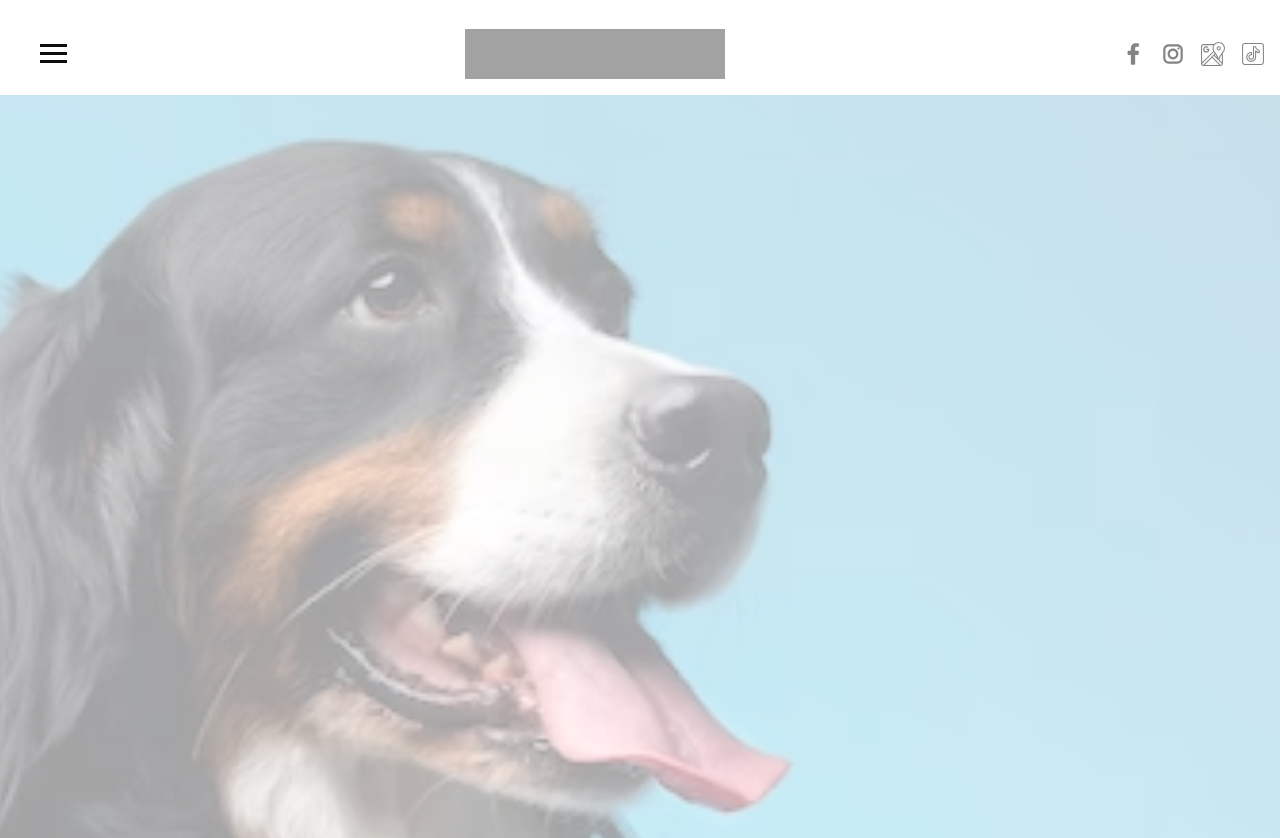
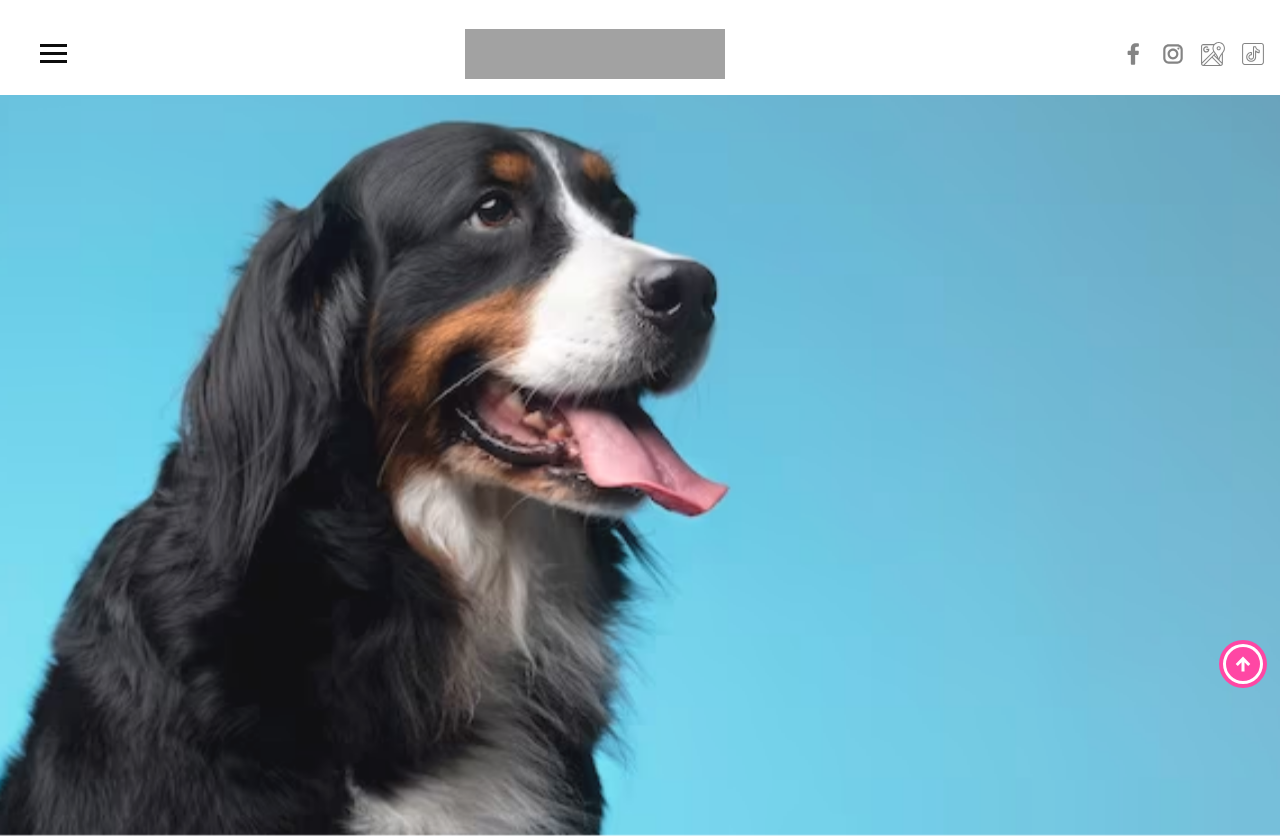
Before and after one commit to Samessprog/ZuzuGroomer, a React (Vite) app: page / in a window 1280 px wide. Shown: the top 838 px of the page. Built offline with nearby package versions, Linux system fonts and the light colour scheme; grey boxes are pictures that could not be loaded.

Commit message:
arrowUp page

```diff
--- a/Style/SCSS/_mainPage.scss
+++ b/Style/SCSS/_mainPage.scss
@@ -1,12 +1,32 @@
 @import "./\ variables";
 
-.slider-holder {
-    width: 100%;
-    height: 1200px;
-    margin: 0 auto;
+.main-container {
+    .slider-holder {
+        height: 1200px;
+        margin: 0 auto;
+    }
+
+    .arrow-up-holder {
+        background-color: $pinkSecond;
+        fill: $whiteMain;
+        right: 1%;
+        top: 80%;
+        cursor: pointer;
+        transition: all .2s ease-out;
+
+        &:hover {
+            transform: translateY(-10px);
+
+        }
+    }
 
 }
-.KK{
 
-    height: 1000px;
+@media (max-width: 700px) {
+    .main-container {
+        .slider-holder {
+            height: 500px;
+        }
+    }
+
 }
--- a/Style/SCSS/_sliderMainPage.scss
+++ b/Style/SCSS/_sliderMainPage.scss
@@ -1,15 +1,7 @@
 .slider {
-    width: 100%;
-    height: 100%;
-    overflow: hidden;
-    position: relative;
 
     .img-slider {
         object-fit: cover;
-        width: 100%;
-        height: 100%;
-        display: block;
-        opacity: 0%;
     }
 
     .animate {
@@ -17,7 +9,6 @@
     }
 
     .shade-holder {
-        position: sticky;
         bottom: -7%;
         z-index: 10;
         transform: rotateX(180deg) scaleY(.3);
@@ -26,7 +17,6 @@
             fill: rgb(255, 255, 255);
         }
     }
-
 }
 
 @keyframes imgZoom {
--- a/index.html
+++ b/index.html
@@ -1,5 +1,5 @@
 <!doctype html>
-<html lang="en">
+<html lang="en" class="scroll-smooth">
   <head>
     <meta charset="UTF-8" />
     <link rel="icon" type="image/svg+xml" href="/vite.svg" />
--- a/src/components/MainSlider.tsx
+++ b/src/components/MainSlider.tsx
@@ -4,6 +4,7 @@ import p2 from "../assets/isolated-happy-smiling-dog-white-background-portrait-3
 import p3 from "../assets/puppy-2785074_640.jpg";
 
 const MainSlider: React.FC = () => {
+
   const groomingSalonImg = [p1, p2, p3];
   const [imageIndex, setImageIndex] = useState<number>(0);
   const imgSliderRef = useRef<HTMLImageElement>(null);
@@ -27,14 +28,16 @@ const MainSlider: React.FC = () => {
   }, [imageIndex]);
 
   return (
-    <section className="slider">
-      <img
-        ref={imgSliderRef}
-        src={groomingSalonImg[imageIndex]}
-        alt="img err"
-        className="img-slider"
-      />
-      <div className="shade-holder">
+    <div className="slider w-full h-full overflow-hidden relative ">
+      <figure>
+        <img
+          ref={imgSliderRef}
+          src={groomingSalonImg[imageIndex]}
+          alt="img err"
+          className="img-slider block w-full h-full opacity-0 "
+        />
+      </figure>
+      <div className="shade-holder sticky ">
         <div
           className="elementor-shape elementor-shape-bottom "
           data-negative="false"
@@ -61,7 +64,7 @@ const MainSlider: React.FC = () => {
           </svg>
         </div>
       </div>
-    </section>
+    </div>
   );
 };
 
--- a/src/components/Navbar.tsx
+++ b/src/components/Navbar.tsx
@@ -4,7 +4,7 @@ const Navbar: React.FC = () => {
   const [isMenuOpen, setIsMenuOpen] = useState<boolean>(false);
 
   return (
-    <nav className="navbar flex justify-center sticky top-0">
+    <nav className="navbar flex justify-center sticky top-0" >
       <div className="flex navbar-holder w-full items-center ">
         {/*Hamburger*/}
         <div
--- a/src/output.css
+++ b/src/output.css
@@ -544,6 +544,14 @@ video {
   --tw-backdrop-sepia:  ;
 }
 
+.fixed {
+  position: fixed;
+}
+
+.relative {
+  position: relative;
+}
+
 .sticky {
   position: sticky;
 }
@@ -564,8 +572,16 @@ video {
   margin-top: 2.75rem;
 }
 
+.block {
+  display: block;
+}
+
 .flex {
   display: flex;
+}
+
+.h-full {
+  height: 100%;
 }
 
 .w-1\/12 {
@@ -608,12 +624,28 @@ video {
   justify-content: center;
 }
 
+.overflow-hidden {
+  overflow: hidden;
+}
+
+.scroll-smooth {
+  scroll-behavior: smooth;
+}
+
+.rounded-full {
+  border-radius: 9999px;
+}
+
 .pr-5 {
   padding-right: 1.25rem;
 }
 
 .font-medium {
   font-weight: 500;
+}
+
+.opacity-0 {
+  opacity: 0;
 }
 
 @media (min-width: 640px) {
--- a/src/pages/Main.tsx
+++ b/src/pages/Main.tsx
@@ -4,11 +4,19 @@ import MainSlider from "../components/MainSlider";
 const MainPage: React.FC = () => {
   return (
     <main className="main-container w-full">
-      <div className="slider-holder">
+      <section className="slider-holder">
         <MainSlider />
-      </div>
-      <div className="KK">ADSADSA</div>
-
+      </section>
+      <a href="#" className="arrow-up-holder fixed rounded-full scroll-smooth">
+        <svg
+          xmlns="http://www.w3.org/2000/svg"
+          height="48"
+          viewBox="0 -960 960 960"
+          width="48"
+        >
+          <path d="M450-332h60v-182l74 74 42-42-146-146-146 146 42 42 74-74v182Zm30 252q-82 0-155-31.5t-127.5-86Q143-252 111.5-325T80-480q0-83 31.5-156t86-127Q252-817 325-848.5T480-880q83 0 156 31.5T763-763q54 54 85.5 127T880-480q0 82-31.5 155T763-197.5q-54 54.5-127 86T480-80Zm0-60q142 0 241-99.5T820-480q0-142-99-241t-241-99q-141 0-240.5 99T140-480q0 141 99.5 240.5T480-140Zm0-340Z" />
+        </svg>
+      </a>
     </main>
   );
 };
```
Also changed, not shown: Style/CSS/index.css, 1 other file (tests, documents, lock files or other folders).
